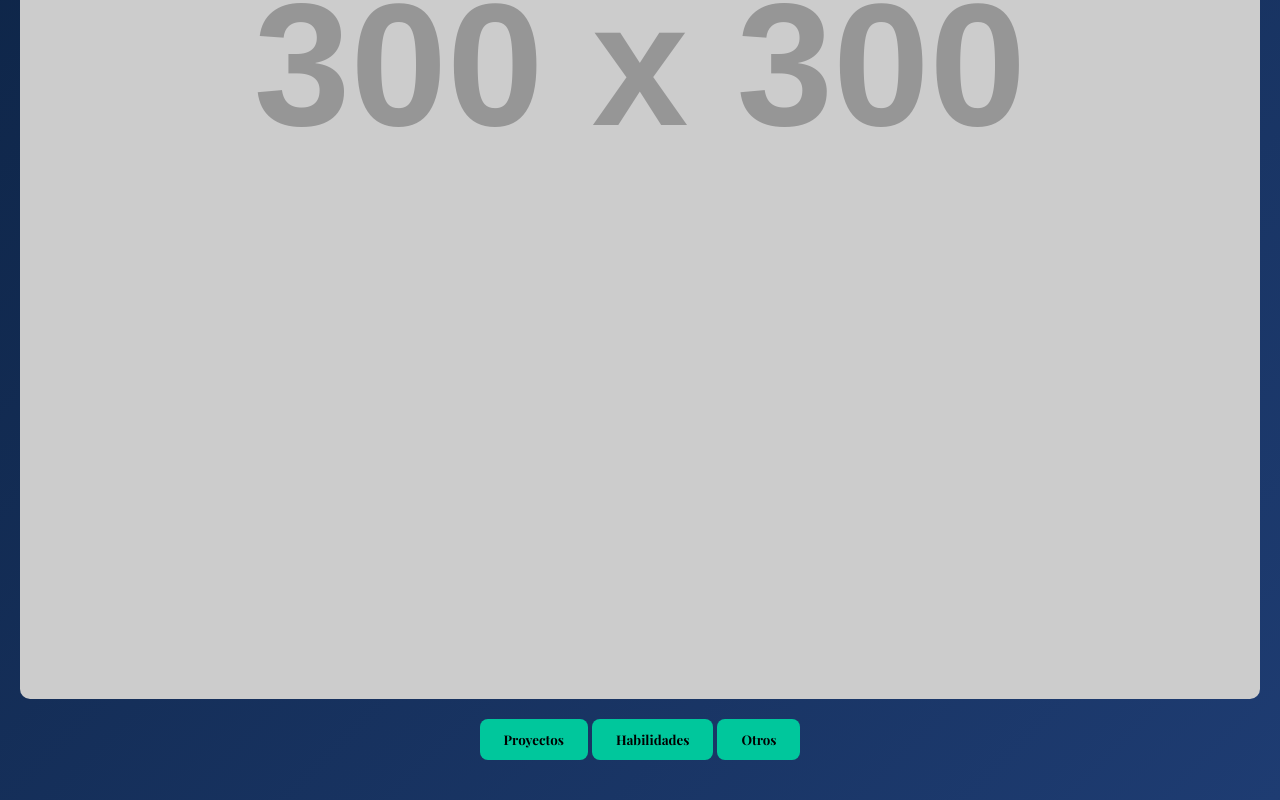
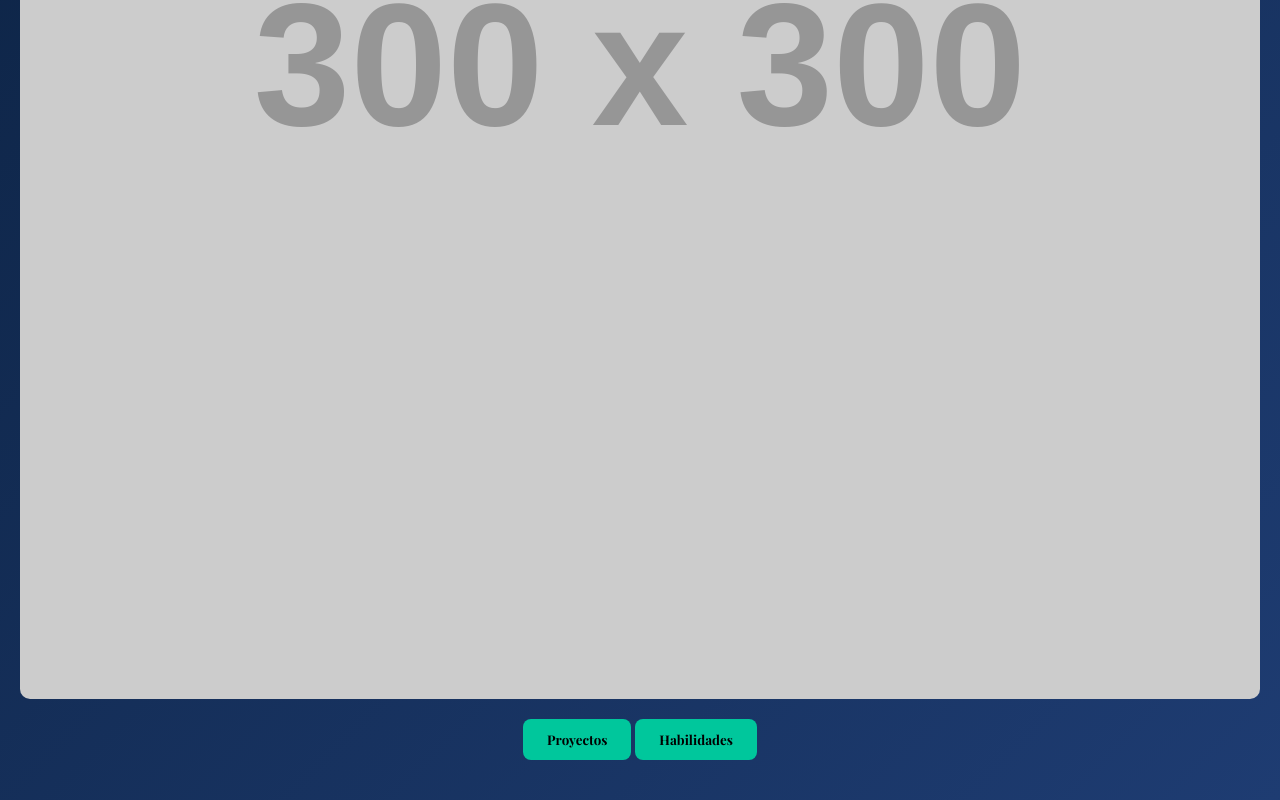
Before and after one commit to Supertoaddlord/portafolioRamirezVillalobosMorales, a plain HTML site: page index.html in a window 1280 px wide. Shown: the part 822-1622 px from the top of the page. Drawn offline with nearby package versions, Linux system fonts and the light colour scheme; placeholder pictures from the web are drawn by us.

Commit message:
Update index.html

```diff
--- a/index.html
+++ b/index.html
@@ -93,7 +93,6 @@
     <div>
       <button onclick="showScreen(2)">Proyectos</button>
       <button onclick="showScreen(3)">Habilidades</button>
-      <button onclick="showScreen(4)">Otros</button>
     </div>
   </div>  <div id="screen2" class="screen hidden">
     <h1>Algunos de nuestros Proyectos realizados</h1>
```
